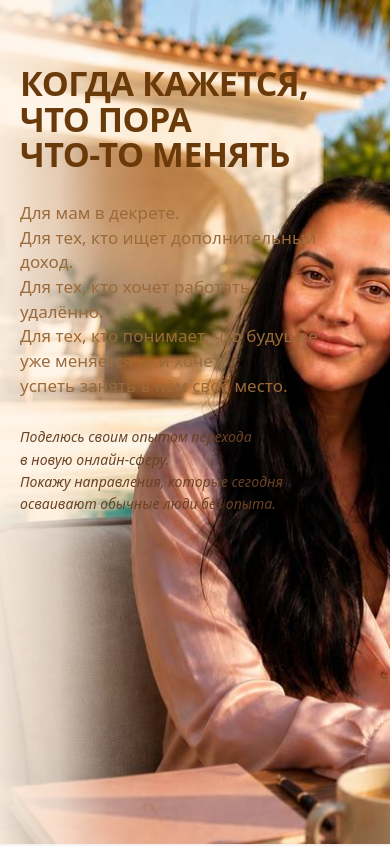
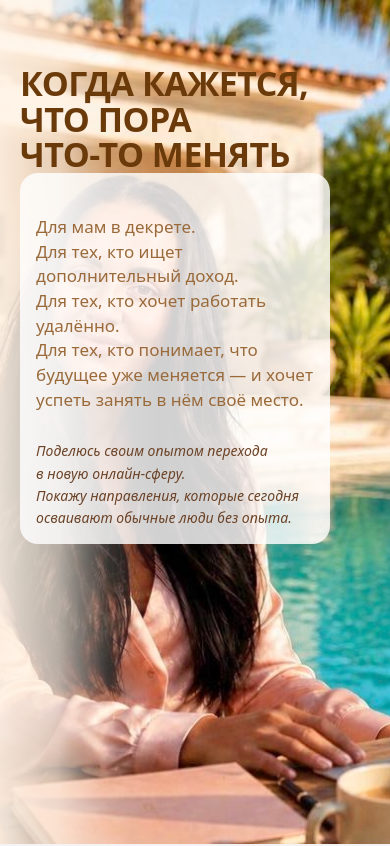
Before and after one commit to Tetiana-Rybko/bagira-landing, a React (Vite) app: page / in a window 390 px wide. Shown: the top 846 px of the page. Built offline with nearby package versions, Linux system fonts and the light colour scheme.

Commit message:
Improve hero text readability on mobile

```diff
--- a/src/pages/LandingPage.tsx
+++ b/src/pages/LandingPage.tsx
@@ -201,6 +201,17 @@ const handleSubmit = async (e: FormEvent<HTMLFormElement>) => {
       ЧТО-ТО МЕНЯТЬ
     </h1>
 
+    <div
+      style={{
+        width: "fit-content",
+        maxWidth: isMobile ? 320 : 520,
+        background: isMobile
+          ? "rgba(255,255,255,0.82)"
+          : "transparent",
+        borderRadius: isMobile ? 18 : 0,
+        padding: isMobile ? "14px 16px" : 0,
+      }}
+    >
       <p
         style={{
           margin: "28px 0 0",
@@ -220,7 +231,6 @@ const handleSubmit = async (e: FormEvent<HTMLFormElement>) => {
         Для тех, кто понимает, что будущее уже меняется — и хочет
         <br />
         успеть занять в нём своё место.
-
       </p>
 
       <p
@@ -228,21 +238,21 @@ const handleSubmit = async (e: FormEvent<HTMLFormElement>) => {
           margin: "28px 0 0",
           maxWidth: isMobile ? 300 : 520,
           fontWeight: 500,
-        fontSize: isMobile ? 14: 20,
+          fontSize: isMobile ? 14 : 20,
           lineHeight: 1.6,
           color: "#6B4226",
         }}
       >
-      <em>Поделюсь своим опытом перехода
+        <em>
+          Поделюсь своим опытом перехода
           <br />
           в новую онлайн-сферу.
           <br />
           Покажу направления, которые сегодня
           осваивают обычные люди без опыта.
         </em>
-
-
       </p>
+    </div>
 
     <div
       style={{
```
Also changed, not shown: public/images/rybka_tanya.jpg. Lines whose indentation alone changed are shown as unchanged.
